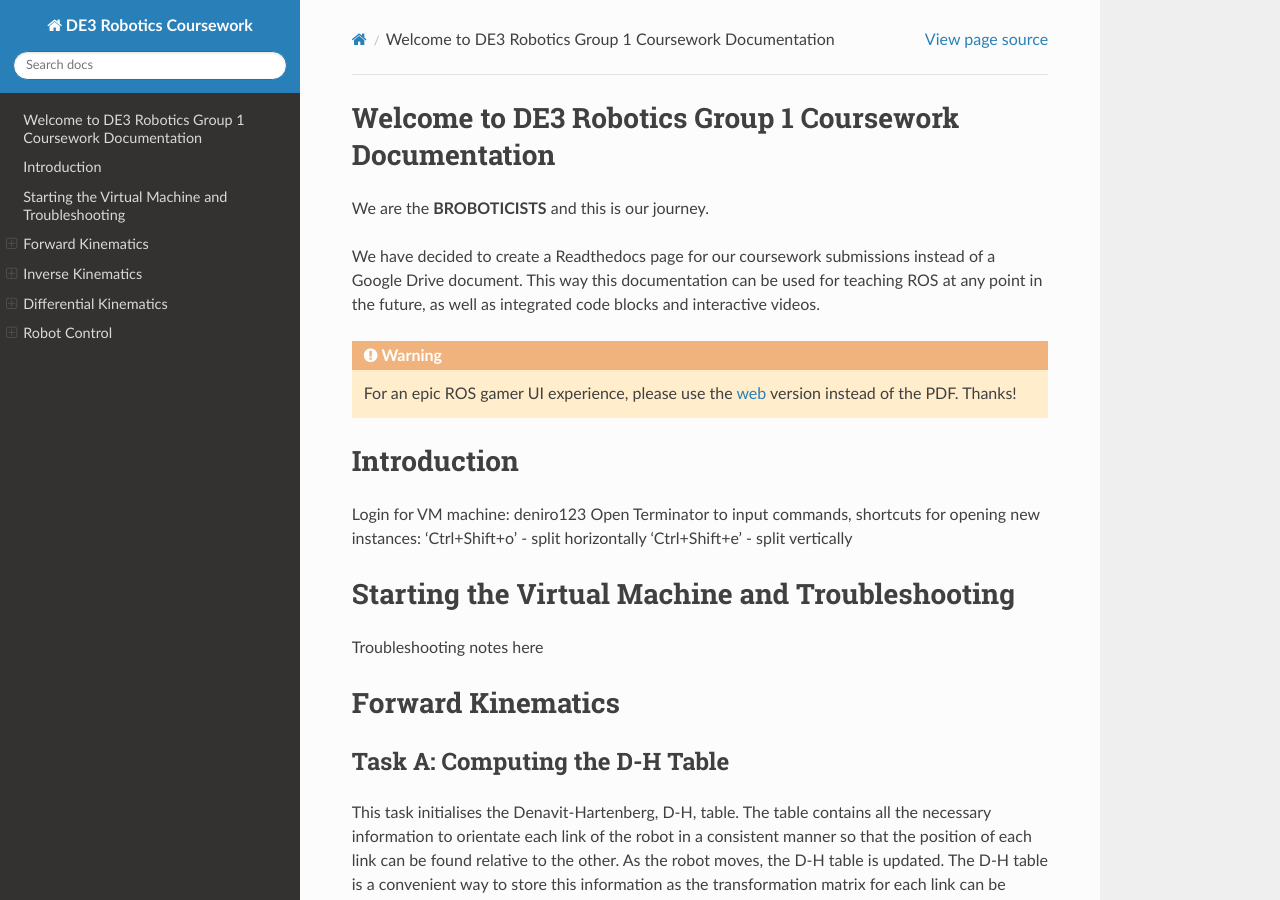
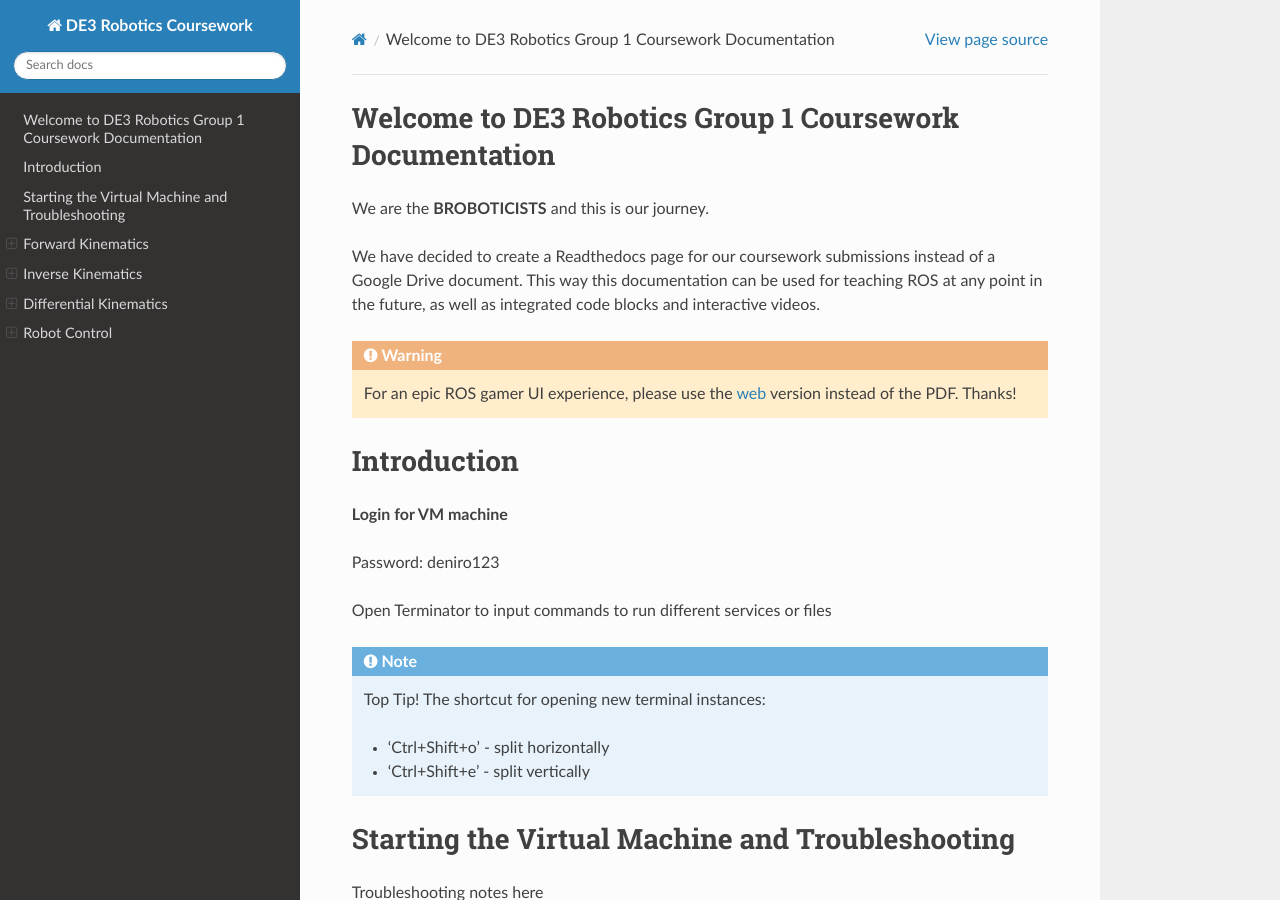
Before and after one commit to oliver-veal/robotics-coursework, a Sphinx documentation site: the page built from docs/source/index.rst, in a window 1280 px wide and 900 px high. Built offline with Sphinx 7.4.7 and the Read the Docs theme 2.0.0, drawn with Linux system fonts in a browser that asks for light colours.

Commit message:
Added notes, updated DH table

```diff
--- a/docs/source/index.rst
+++ b/docs/source/index.rst
@@ -25,10 +25,18 @@ We have decided to create a Readthedocs page for our coursework submissions inst
 Introduction
 ============
 
-Login for VM machine: deniro123
-Open Terminator to input commands, shortcuts for opening new instances:
-‘Ctrl+Shift+o’ - split horizontally
-‘Ctrl+Shift+e’ - split vertically
+**Login for VM machine**
+
+Password: deniro123
+
+
+Open Terminator to input commands to run different services or files
+
+.. note::
+   Top Tip! The shortcut for opening new terminal instances:
+
+   - ‘Ctrl+Shift+o’ - split horizontally
+   - ‘Ctrl+Shift+e’ - split vertically
 
 ================================================
 Starting the Virtual Machine and Troubleshooting
```
Also changed, not shown: other parts of docs/source/index.rst (+3 -3 lines).
